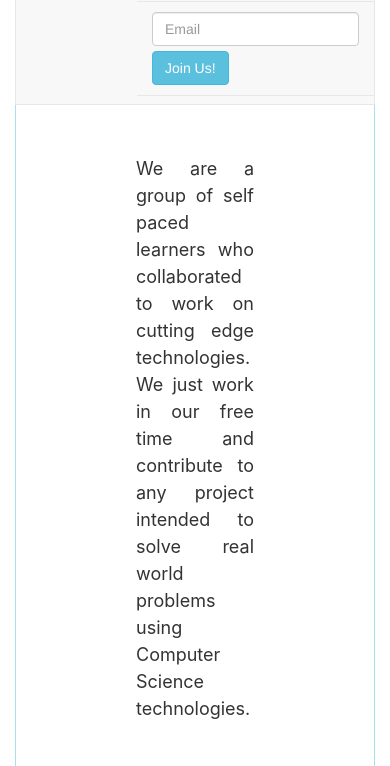
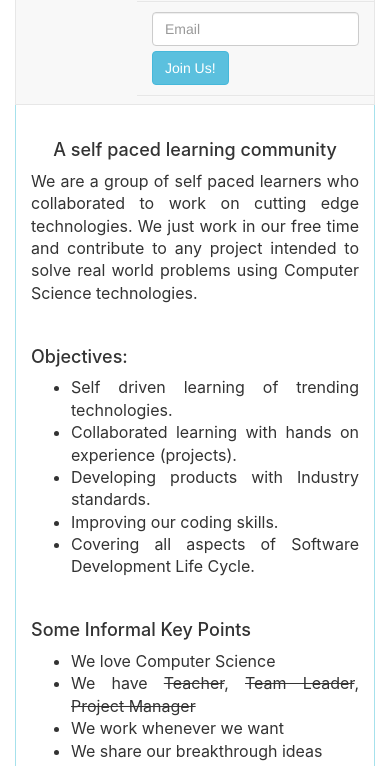
Before and after one commit to aascar/aascar.github.io, a plain HTML site: page index.html in a window 390 px wide. Shown: the part 73-839 px from the top of the page. Drawn offline with Linux system fonts and the light colour scheme.

Commit message:
responsive media queries

```diff
--- a/index.html
+++ b/index.html
@@ -46,6 +46,29 @@
         .navbar{
             margin-bottom: 0px !important;
         }
+        h3.title {
+            display: none;
+        }
+        @media (max-width: 480px) {
+            .text-container{
+                padding: 10px;
+            }
+            .about{
+                font-size: medium;
+                line-height: 1.4;
+                padding: 5px;
+            }
+            h3.title {
+                font-size: 18px;
+                display: block;
+            }
+        }
+
+        @media (max-width: 991px) {
+            h3.title {
+                display: block;
+            }
+        }
     </style>
 </head>
 
@@ -73,6 +96,7 @@
 
     <div class="text-container">
         <div class="about">
+            <h3 class="title" align="center">A self paced learning community</h3>
             <p>We are a group of self paced learners who collaborated to work on cutting edge technologies. We just work in our free time and contribute to any project intended to solve real world problems using Computer Science technologies.</p>
             <br>
             <h4>Objectives:</h4>
```
Also changed, not shown: 1 other file.
